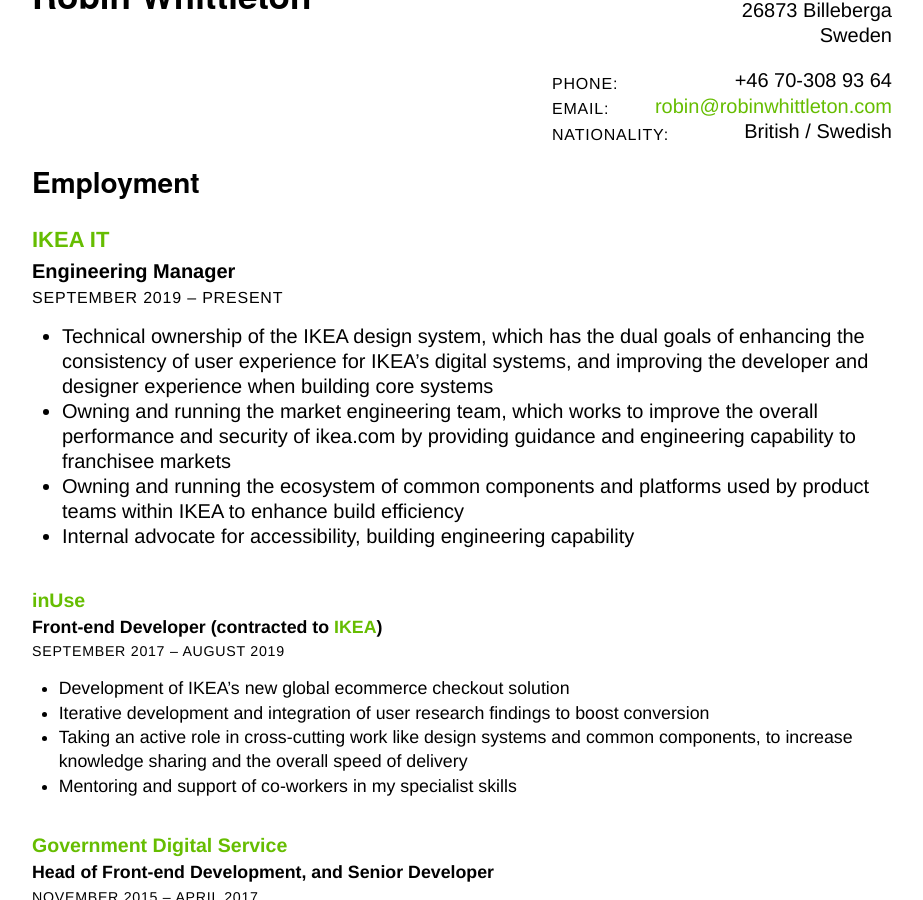
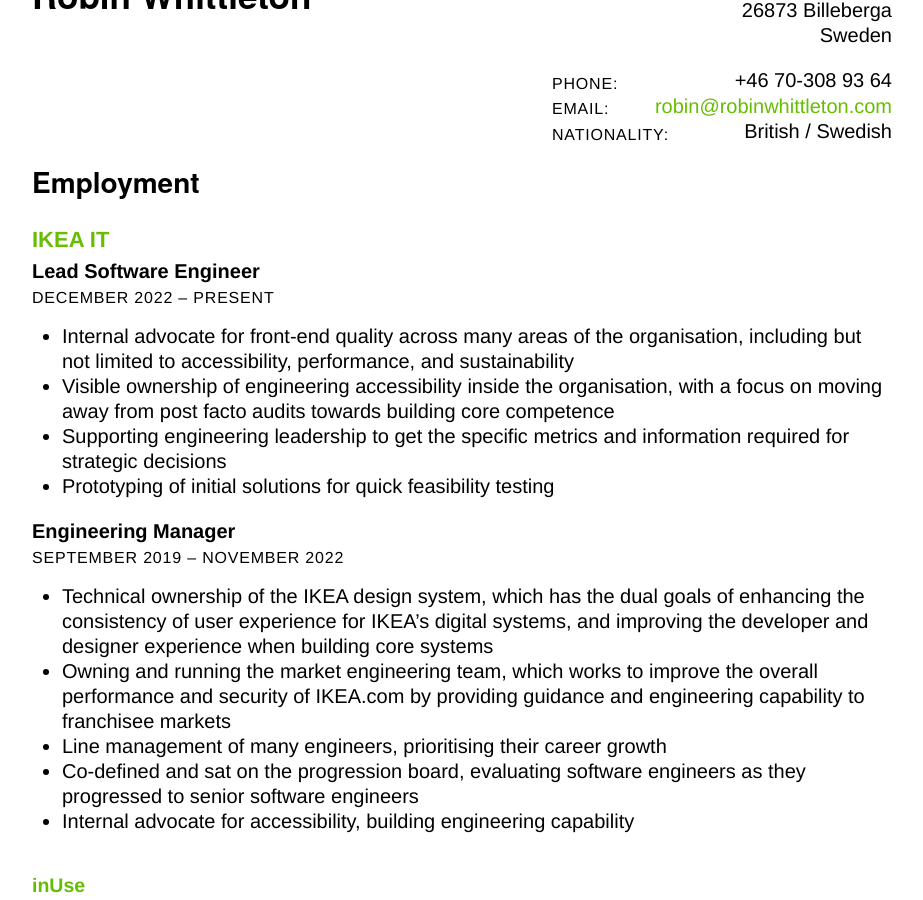
Before and after one commit to robinwhittleton/reala.net, a Jekyll site: the page built from cv.html, in a window 1280 px wide and 900 px high, scrolled down 223 px. Shown: the whole window, without its empty margins (178-1101 px from the left). Built offline with Jekyll 4.4.1, drawn with Linux system fonts in a browser that asks for light colours.

Commit message:
Add initial lead software engineer role to CV

```diff
--- a/cv.html
+++ b/cv.html
@@ -29,14 +29,23 @@
 		<h2>Employment</h2>
 		<ol>
 			<li>
-				<h3><a href="https://ingka.com/">IKEA IT</a></h3>
+				<h3><a href="https://www.ingka.com/">IKEA IT</a></h3>
+				<h4>Lead Software Engineer</h4>
+				<p class="meta"><time datetime="2022-12">December 2022</time> – present</p>
+				<ul>
+					<li>Internal advocate for front-end quality across many areas of the organisation, including but not limited to accessibility, performance, and sustainability</li>
+					<li>Visible ownership of engineering accessibility inside the organisation, with a focus on moving away from post facto audits towards building core competence</li>
+					<li>Supporting engineering leadership to get the specific metrics and information required for strategic decisions</li>
+					<li>Prototyping of initial solutions for quick feasibility testing</li>
+				</ul>
 				<h4>Engineering Manager</h4>
-				<p class="meta"><time datetime="2019-09">September 2019</time> – present</p>
+				<p class="meta"><time datetime="2019-09">September 2019</time> – <time datetime="2022-11">November 2022</time></p>
 				<ul>
 					<li>Technical ownership of the IKEA design system, which has the dual goals of enhancing the consistency of user experience for IKEA’s digital systems, and improving the developer and designer experience when building core systems</li>
-					<li>Owning and running the market engineering team, which works to improve the overall performance and security of ikea.com by providing guidance and engineering capability to franchisee markets</li>
-					<li>Owning and running the ecosystem of common components and platforms used by product teams within IKEA to enhance build efficiency</li>
-					<li>Internal advocate for accessibility, building engineering capability
+					<li>Owning and running the market engineering team, which works to improve the overall performance and security of IKEA.com by providing guidance and engineering capability to franchisee markets</li>
+					<li>Line management of many engineers, prioritising their career growth</li>
+					<li>Co-defined and sat on the progression board, evaluating software engineers as they progressed to senior software engineers</li>
+					<li>Internal advocate for accessibility, building engineering capability</li>
 				</ul>
 			</li>
 			<li>
```
